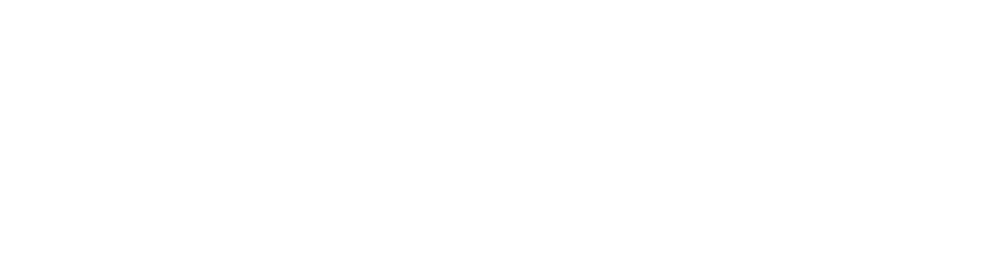
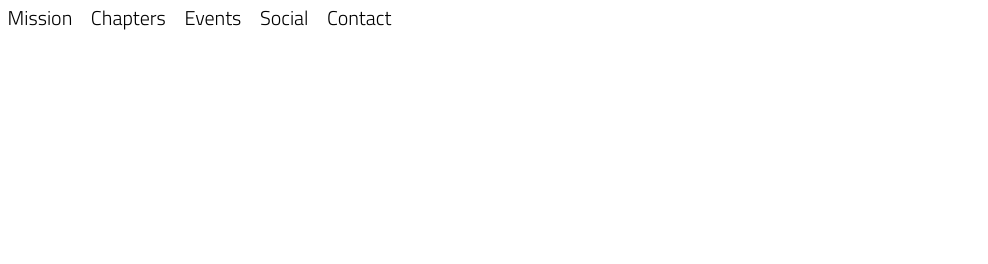
Before and after one commit to philfw/lh_site, a plain HTML site: page index.html in a window 1280 px wide. Shown: the top 264 px of the page, without its empty margins (0-988 px from the left). Drawn offline with Linux system fonts and the light colour scheme.

Commit message:
homepage done

```diff
--- a/index.html
+++ b/index.html
@@ -15,7 +15,8 @@
 				<ul class="right">
 					<li><a>Mission</a></li>
 					<li><a>Chapters</a></li>
-					<li><a></a></li>
+					<li><a>Events</a></li>
+					<li><a>Social</a></li>
 					<li><a>Contact</a></li>
 				</ul>
 			</nav>
--- a/js/main.js
+++ b/js/main.js
@@ -1,5 +1,4 @@
 // Auto-scroll
-
 
 $('.next').on('click', function (event){
 	event.preventDefault();
--- a/style.css
+++ b/style.css
@@ -26,12 +26,22 @@ body{
 
 a {
 	text-decoration: none;
-	color:white;
-	font-weight:900;
+	color:black;
+	font-weight:300;
+	border-bottom:none;
+	transition:color .5s, border-bottom 1s;
 }
 
 a:hover {
-	text-decoration: underline;
+	cursor:pointer;
+	text-decoration:none;
+	color:#dc6868;
+	border-bottom: 1px #dc6868 solid;
+	transition:color .5s, border-bottom 1s;
+}
+
+.italic {
+	font-weight:300i;
 }
 
 .clearfix::after {
@@ -60,8 +70,13 @@ ul {
 li {
 	font-size:20px;
 	margin:7.5px;
-	width:80px;
+	width:auto;
 	display:inline-block;
+}
+
+.navbar {
+	position:fixed;
+	font-family: 'Titillium Web', sans-serif;
 }
 
 /*main*/
```
